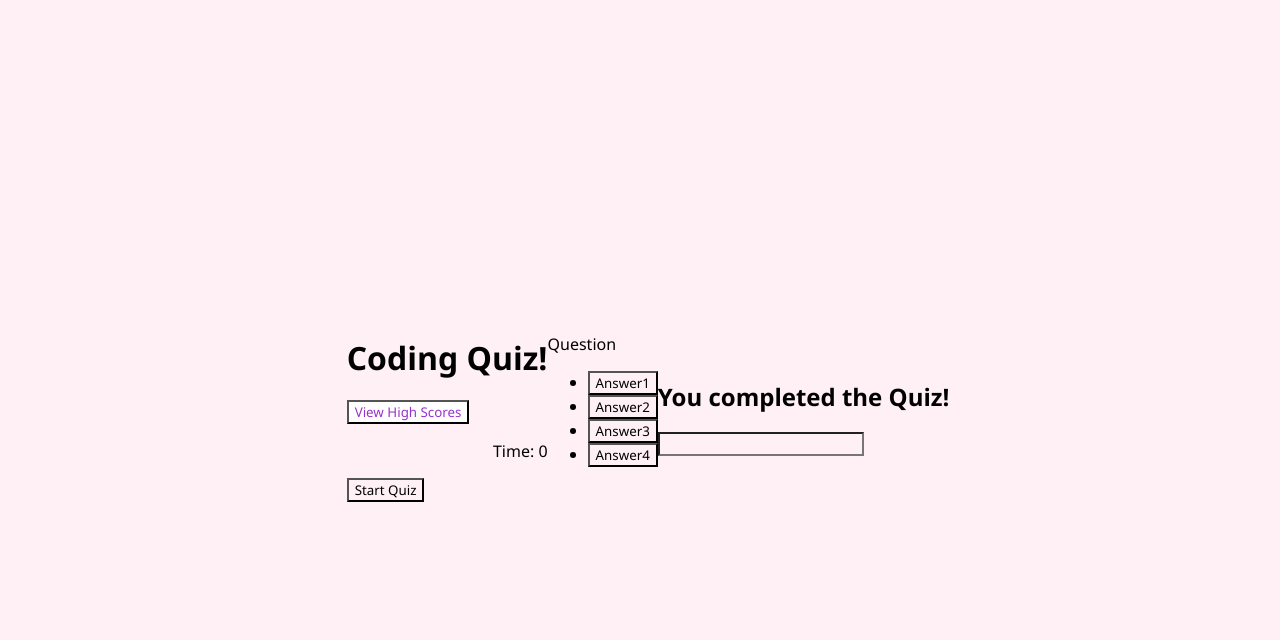
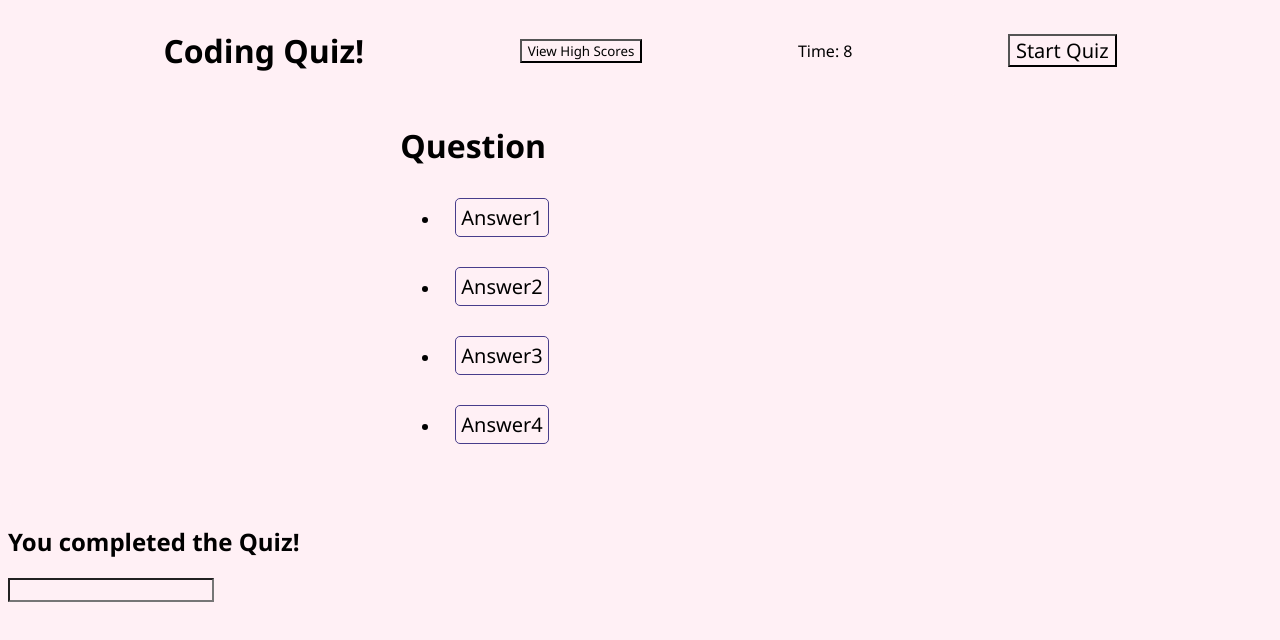
Before and after one commit to mkelly3/TimedQuiz, a plain HTML site: page index.html in a window 1280 px wide. Both pictures are taken after a click on the button "Start Quiz". Drawn offline with Linux system fonts and the light colour scheme.

Commit message:
set a timer when start button is clicked

```diff
--- a/index.html
+++ b/index.html
@@ -18,7 +18,7 @@
 
     <section class = "container">
         <section class ="quiz-question">
-            <section id = "question">Question</section>
+            <section class = "question">Question</section>
             <ul>
                 <li><button class="answer">Answer1</button></li>
                 <li><button class ="answer">Answer2</button></li>
--- a/script.js
+++ b/script.js
@@ -0,0 +1,34 @@
+var question = document.querySelector(".question");
+var answerChoices = document.querySelectorAll(".answer");
+var startButton = document.querySelector("#start");
+var timeEl = document.querySelector("#time");
+
+var time = 10;
+
+function setTimer() {
+    // Sets interval in variable
+    //The setInterval() method takes a function as its first argument
+    var timerInterval = setInterval(function() {
+      //The function is the action that we want to be evaluated at each interval. This function prints a message at each interval
+      time--;
+      timeEl.textContent = "Time: " + time;
+
+      if(time === 0) {
+        clearInterval(timerInterval);
+      }
+
+    }, 1000);
+  }
+
+
+  function onstartButton() {
+    startButton.addEventListener("click",function(){
+        setTimer();
+        startButton.setAttribute("style","font-size:20px");
+
+    });
+
+
+  }
+
+  onstartButton();
--- a/style.css
+++ b/style.css
@@ -4,23 +4,29 @@
     box-sizing: border-box;
 }
 
-body{
+.nav{
     display: flex;
+    justify-content: space-evenly;
+    align-items: center;
+}
+.container {
+    display: flex;
+    flex-wrap: wrap;
     justify-content: center;
     align-items: center;
-    width: 100vw;
-    height: 100vh;
+    width: 75%;
+    border-radius: 5px;
+    padding: 30px;
 }
 
-.nav h1 {
-    text-align: center;
+.question{
+    font-size: 200%;
+    font-weight: bold;
 }
-
-.nav #highScores{
-    text-align: left;
-    background-color: white;
-    color: darkorchid;
+.answer {
+    margin: 15px;
+    font-size: 125%;
+    border: 1px solid darkslateblue;
+    border-radius: 5px;
+    padding: 5px;
 }
-#time{
-    text-align: right;
-}
```
